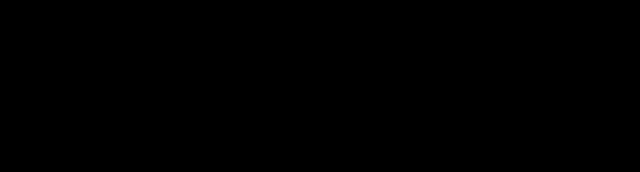
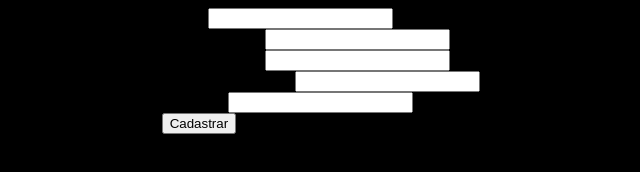
Before and after one commit to girleidearaujoo/poo, a plain HTML site: page [POO - Manhã][Aula - 2 Temporada][Giih - Darline]/index.html in a window 1280 px wide. Shown: the whole page, without its empty margins (319-959 px from the left). Drawn offline with Linux system fonts and the light colour scheme.

Commit message:
Update index.html

```diff
--- a/[POO - Manhã][Aula - 2 Temporada][Giih - Darline]/index.html
+++ b/[POO - Manhã][Aula - 2 Temporada][Giih - Darline]/index.html
@@ -1,24 +1,48 @@
+
 <!DOCTYPE html>
 <html lang="en">
+    <meta charset="UTF-8">
 <head>
-    <meta charset="UTF-8">var date = new Date()
-    var dataAtual = date.getDate()
+    <title>Document</title>
     <meta name="viewport" content="width=device-width, initial-scale=1.0">
-    <title>Document</title>
+    <link rel="preconnect" href="https://fonts.gstatic.com" crossorigin>
     <link rel="preconnect" href="https://fonts.googleapis.com">
-<link rel="preconnect" href="https://fonts.gstatic.com" crossorigin>
-<link href="https://fonts.googleapis.com/css2?family=Roboto+Slab&display=swap" rel="stylesheet">
     <link rel="preconnect" href="https://fonts.googleapis.com">
+    <link href="https://fonts.googleapis.com/css2?family=Roboto+Slab&display=swap" rel="stylesheet">
+
     <link rel="preconnect" href="https://fonts.gstatic.com" crossorigin>
     <link href="https://fonts.googleapis.com/css2?family=Roboto&display=swap" rel="stylesheet">
 
-
     <link rel="stylesheet" href="estilos.css">
 </head>
+
 <body>
+    <form id="cadastroAluno">
+        <div>
+            <label for="">Turma</label>
+            <input id="iptTurma" type="text">
+        </div>
+        <div>
+            <label for="">Primeiro Nome</label>
+            <input id="iptPrimeiroNome" type="text">
+        </div>
+        <div>
+            <label for="">Segundo Nome</label>
+            <input id="iptSegundoNome" type="text">
+        </div>
+        <div>
+            <label for="">Data de Nascimento</label>
+            <input id="iptDataDeNascimento" type="text">
+        </div>
+        <div>
+            <label for="">Matricula</label>
+            <input id="iptMatricula" type="text">
+        </div>
+        <button id="btnCadastrar">Cadastrar</button>
+    </form>
     <script src="classes.js"></script>
     <script src="objetos.js"></script>
 
+</body>
 
-</body>
 </html>
```
